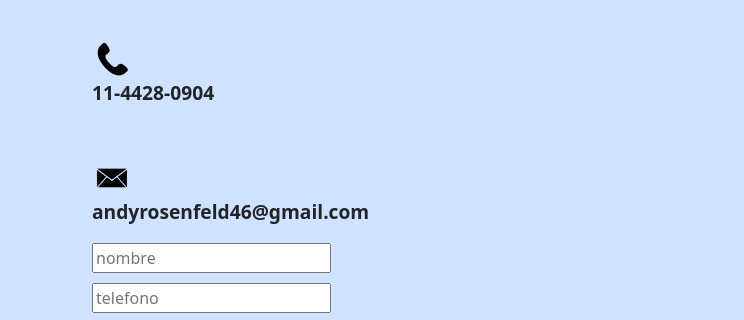
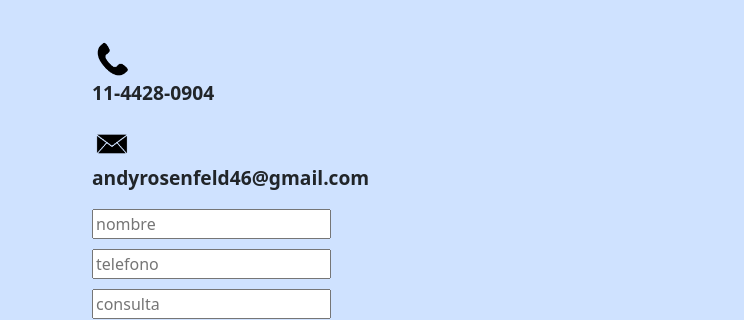
Before and after one commit to sebarosenfeld/Proyecto-final-Sebastian-Rosenfeld, a website: page pages/contacto.html in a window 1280 px wide. Shown: the part 269-589 px from the top of the page, 0-744 px from the left. Drawn offline with nearby package versions, Linux system fonts and the light colour scheme; files that its build step writes are made by us from their sources; grey boxes are pictures that could not be loaded.

Commit message:
nueva rama

```diff
--- a/sass/views/_contact.scss
+++ b/sass/views/_contact.scss
@@ -35,7 +35,7 @@ main {
             }
 
             &-mail {
-                margin-top: 50px;
+                // margin-top: 50px;
                 padding-left: 10px;
 
                 p {
```
Also changed, not shown: 1 other file.
